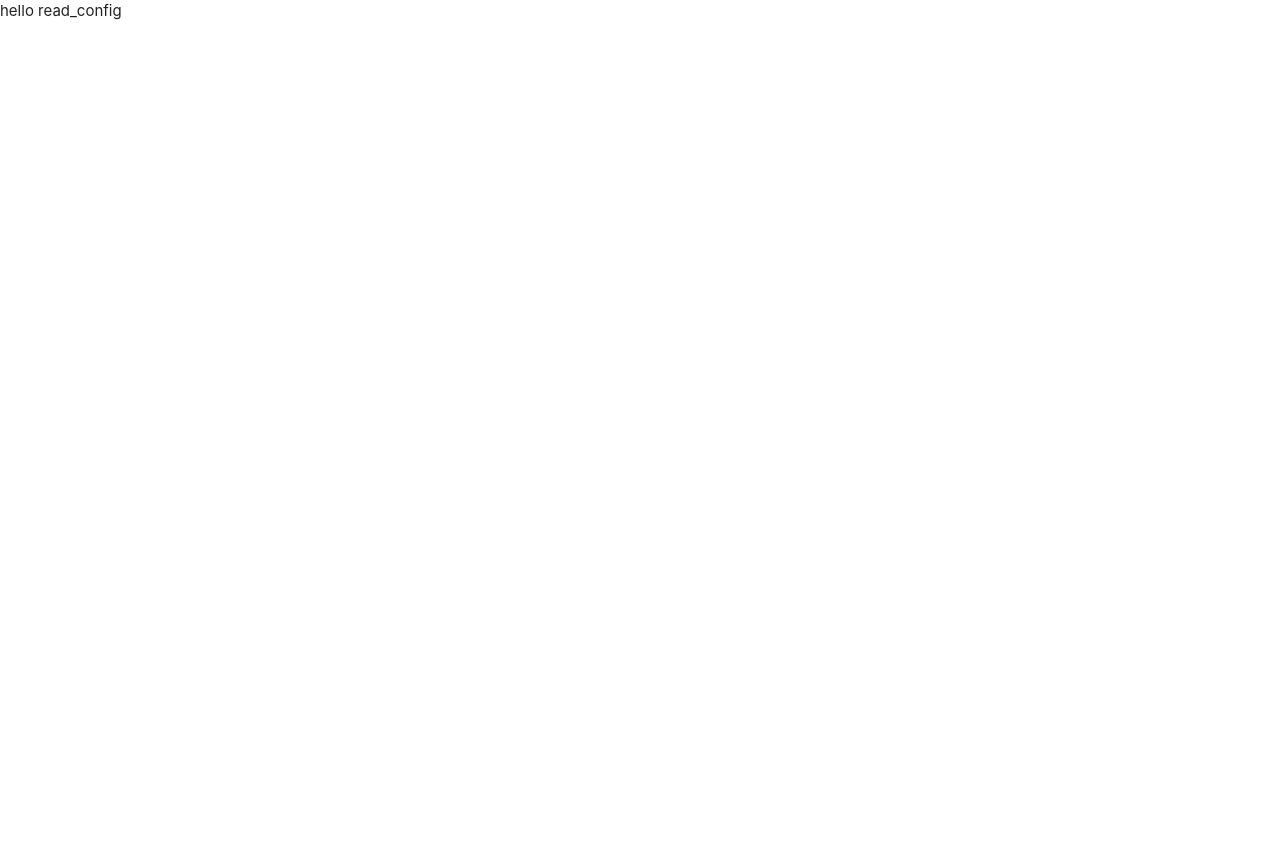
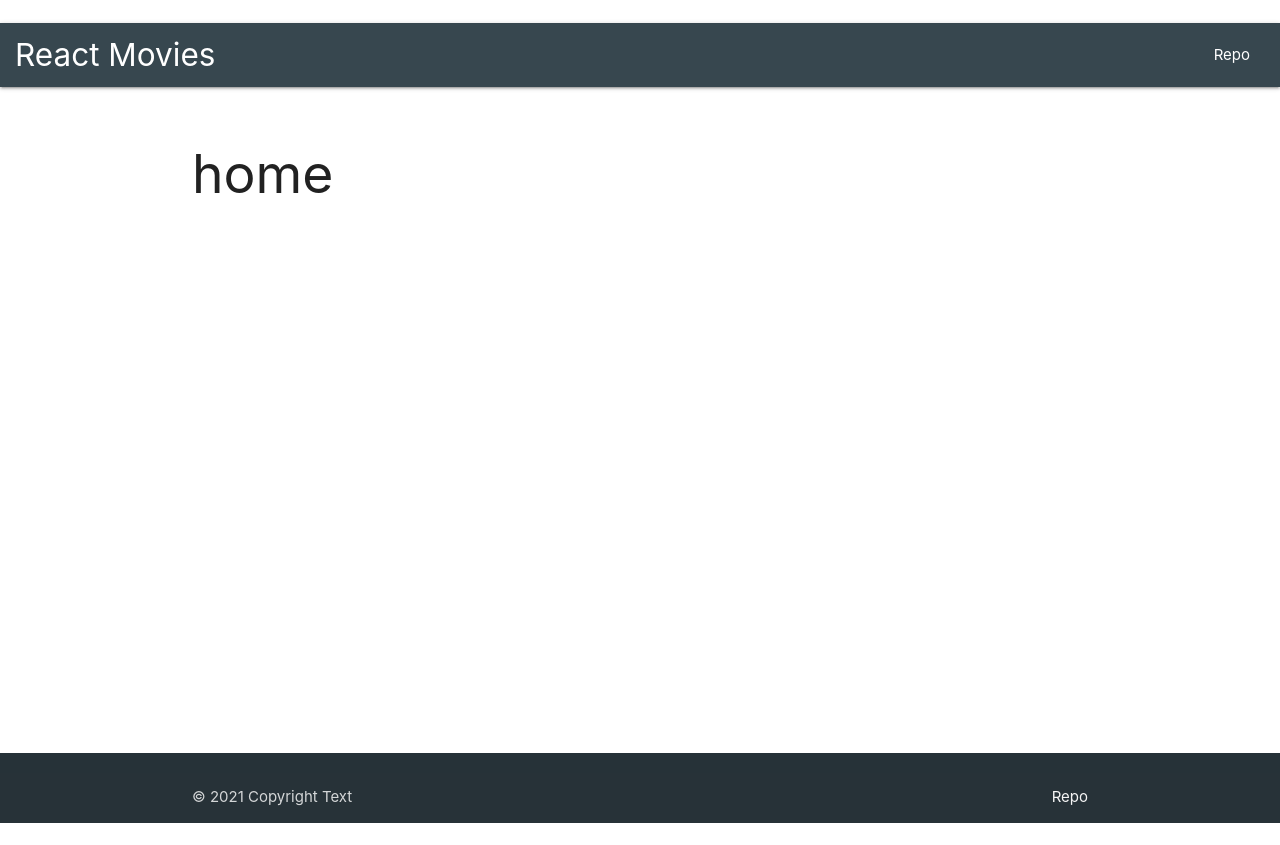
Before and after one commit to PavelMelnik94/food-project, a React (Create React App) app: page /Home in a window 1280 px wide. Before the commit the page ends 800 px from the top, so only its background shows below. Built offline with nearby package versions, Linux system fonts and the light colour scheme.

Commit message:
настройка окружение, переиспользование компонентов из старых проектов

```diff
--- a/public/index.html
+++ b/public/index.html
@@ -13,6 +13,7 @@
     <link rel="apple-touch-icon" href="%PUBLIC_URL%/logo192.png" />
     <link rel="manifest" href="%PUBLIC_URL%/manifest.json" />
     <link rel="stylesheet" href="https://cdnjs.cloudflare.com/ajax/libs/materialize/1.0.0/css/materialize.min.css">
+    <link href="https://fonts.googleapis.com/icon?family=Material+Icons" rel="stylesheet"> <!-- icons material ui-->
 
     <title>food-project</title>
   </head>
--- a/src/App.js
+++ b/src/App.js
@@ -1,12 +1,28 @@
-import './App.css';
+import React from "react";
+import { BrowserRouter as Router, Route, Switch } from "react-router-dom";
+import { Header } from "./components/Header";
+import { Footer } from "./components/Footer";
+
+import "./App.css";
+import Home from "./pages/Home";
+import Contact from "./pages/Contact";
+import About from "./pages/About";
 
 function App() {
   return (
-    <div className = "App" >
+    <div className="content">
+      <Header />
 
-    hello read_config
+      <main className="container content">
+        <Router>
+<Route path='/about' component={About} />
+<Route path='/contact' component={Contact} />
+<Route path='/Home' component={Home} />
 
+        </Router>
+      </main>
 
+      <Footer />
     </div>
   );
 }
--- a/src/components/Footer.jsx
+++ b/src/components/Footer.jsx
@@ -7,7 +7,7 @@ function Footer() {
                 <div className="footer-copyright">
                     <div className="container">
                         © {new Date().getFullYear()} Copyright Text
-                        <a className="grey-text text-lighten-4 right" href="https://github.com/PavelMelnik94/react-movies">Repo</a>
+                        <a className="grey-text text-lighten-4 right" href="https://github.com/PavelMelnik94/food-project">Repo</a>
                     </div>
                 </div>
             </footer>
--- a/src/components/Header.jsx
+++ b/src/components/Header.jsx
@@ -1,17 +1,20 @@
 function Header() {
   return (
     <>
-            <nav className='blue-grey darken-3'>
+      <nav className="blue-grey darken-3 nav">
         <div className="nav-wrapper">
-                    <a href="#" className="brand-logo">React Movies</a>
+          <a href="#!" className="brand-logo">
+            React Movies
+          </a>
           <ul id="nav-mobile" className="right hide-on-med-and-down ">
-                        <li><a href="https://github.com/PavelMelnik94/react-movies">Repo</a></li>
-
+            <li>
+              <a href="https://github.com/PavelMelnik94/food-project">Repo</a>
+            </li>
           </ul>
         </div>
       </nav>
     </>
-    )
+  );
 }
 
-export {Header}
+export { Header };
--- a/src/index.css
+++ b/src/index.css
@@ -1,8 +1,17 @@
 body {
   margin: 0;
-  font-family: -apple-system, BlinkMacSystemFont, 'Segoe UI', 'Roboto', 'Oxygen',
-    'Ubuntu', 'Cantarell', 'Fira Sans', 'Droid Sans', 'Helvetica Neue',
+  font-family: -apple-system, BlinkMacSystemFont, "Segoe UI", "Roboto", "Oxygen",
+    "Ubuntu", "Cantarell", "Fira Sans", "Droid Sans", "Helvetica Neue",
     sans-serif;
   -webkit-font-smoothing: antialiased;
   -moz-osx-font-smoothing: grayscale;
 }
+
+.nav {
+  padding: 0 1rem;
+}
+
+.content {
+  min-height: calc(100vh - 70px - 64px);
+  padding: 1.5rem 0;
+}
--- /dev/null
+++ b/src/pages/About.jsx
@@ -0,0 +1,9 @@
+import React from "react";
+
+export default function About() {
+  return (
+    <div>
+      <h3>about</h3>
+    </div>
+  );
+}
--- /dev/null
+++ b/src/pages/Contact.jsx
@@ -0,0 +1,9 @@
+import React from "react";
+
+export default function Contact() {
+  return (
+    <div>
+      <h1>contact</h1>
+    </div>
+  );
+}
--- /dev/null
+++ b/src/pages/Home.jsx
@@ -0,0 +1,9 @@
+import React from "react";
+
+export default function Home() {
+  return (
+    <div>
+      <h2>home</h2>
+    </div>
+  );
+}
```
Lines whose indentation alone changed are shown as unchanged.
